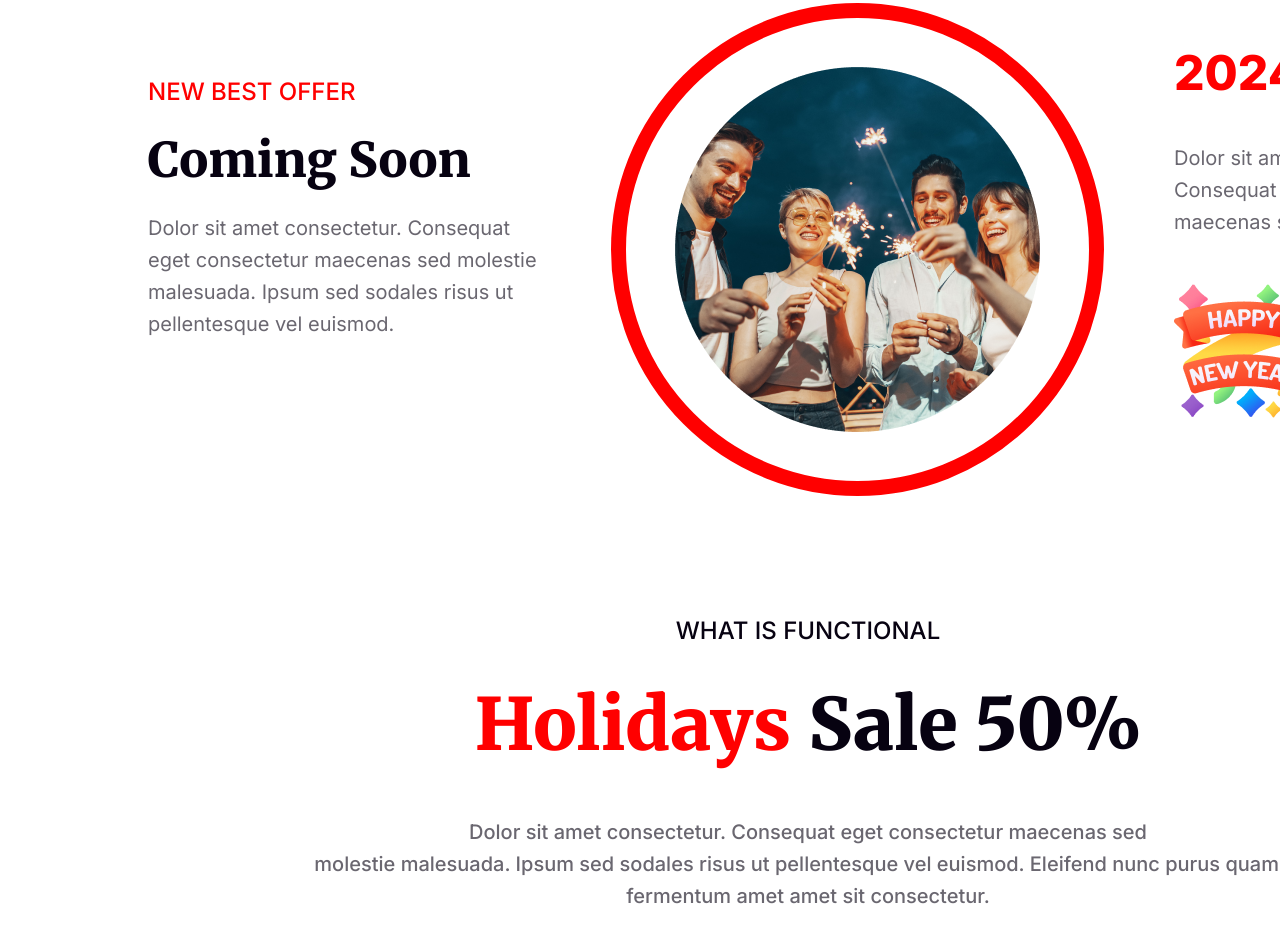
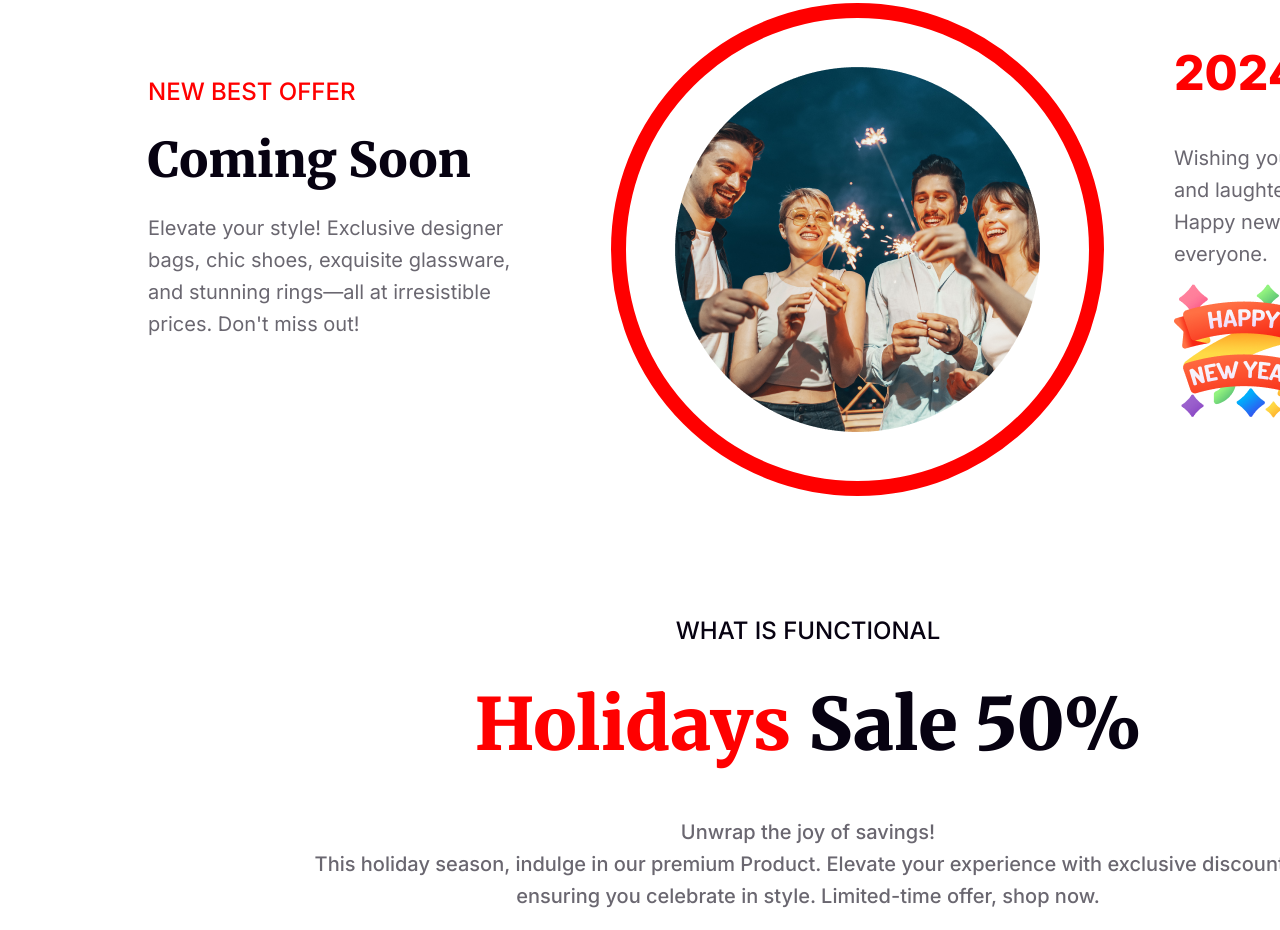
Before and after one commit to AlAmin5550/assignment-1, a plain HTML site: page index.html in a window 1280 px wide. Shown: the part 2974-3904 px from the top of the page. Drawn offline with Linux system fonts and the light colour scheme.

Commit message:
final commit

```diff
--- a/index.html
+++ b/index.html
@@ -31,8 +31,7 @@
         <section class="section-2">
             <div class="s2-content">
                 <h1 class="s2-t1">Welcome to midnight party</h1>
-                <p class="s2-p1">Dolor sit amet consectetur. Consequat eget consectetur maecenas sed molestie malesuada.
-                    Ipsum sed sodales risus ut pellentesque vel euismod. </p>
+                <p class="s2-p1">Join us for a dazzling New Year's Eve bash! Midnight revelry, music, laughter, and joy. Let's welcome 2024 with style! </p>
 
                 <button class="s2-button">Join Now</button>
             </div>
@@ -56,15 +55,14 @@
                 <div class="s4-p1">
                     <h3 class="s4-pt1">NEW BEST OFFER</h3>
                     <h1 class="s4-pt2">Coming Soon</h1>
-                    <p class="s4pt3">Dolor sit amet consectetur. Consequat eget consectetur maecenas sed molestie
-                        malesuada. Ipsum sed sodales risus ut pellentesque vel euismod. </p>
+                    <p class="s4pt3">Elevate your style! Exclusive designer bags, chic shoes, exquisite glassware, and stunning rings—all at irresistible prices. Don't miss out! </p>
                 </div>
                 <div class="s4-circle">
                     <img src="resources/Ellipse 1.png" class="circle-image" alt="">
                 </div>
                 <div class="s4-p3">
                     <h1 class="s4-p3t1">2024</h1>
-                    <p class="s4-p3t2">Dolor sit amet consectetur. Consequat eget consectetur maecenas sed.</p>
+                    <p class="s4-p3t2">Wishing you joy, success, and laughter in the new year! Happy new year to everyone.</p>
                     <img src="resources/Group 96.png" alt="">
                 </div>
             </div>
@@ -73,9 +71,7 @@
             <div class="section-5">
                 <h5 class="s5-t1">WHAT IS FUNCTIONAL</h5><br>
                 <h1 class="s5-t2"> <span class="holiday">Holidays</span> Sale 50%</h1><br>
-                <p class="s5-p">Dolor sit amet consectetur. Consequat eget consectetur maecenas sed <br>
-                    molestie malesuada. Ipsum sed sodales risus ut pellentesque vel euismod. Eleifend nunc purus quam id
-                    fermentum amet amet sit consectetur.</p>
+                <p class="s5-p">Unwrap the joy of savings! <br> This holiday season, indulge in our premium Product. Elevate your experience with exclusive discounts, ensuring you celebrate in style. Limited-time offer, shop now. </p>
             </div>
         <div class="section-image">
             <div class="item23"><img src="resources/Group 75.png" alt="" class="item1">
@@ -87,7 +83,7 @@
             <div class="s6-conttents">
                 <h4 class="s6-t1">THE BEST GIFTS</h4>
                 <h2 class="s6-t2">Our Awesome Portfolio</h2>
-                <p class="s6-p">Dolor sit amet consectetur. Consequat eget consectetur maecenas sed molestie malesuada. Ipsum sed sodales risus ut pellentesque vel euismod. </p>
+                <p class="s6-p">Elevate your lifestyle with our diverse product portfolio—innovative tech, stylish accessories, and quality essentials. Discover excellence in every detail. </p>
 
             </div>
             <div class="s6-img">
@@ -111,7 +107,7 @@
             <div class="s7-writings">
                 <img src="resources/Group 61.png" alt="">
                 <h1 class="s7-title">Subscribe Newsletter</h1>
-                <p class="s7-text">Dolor sit amet consectetur. Consequat eget consectetur maecenas sed molestie malesuada. Ipsum sed sodales risus ut pellentesque vel euismod. </p>
+                <p class="s7-text">Stay ahead of trends! Subscribe to our newsletter for exclusive previews, exciting product launches, and special offers. Don't miss out—join us now! </p>
                 <div class="elmai"><input class="s7-email" type="email" placeholder="user@gmail.com" name="" id="">
                 <input class="s7-btn" type="submit" value="Subscribe"></div>
             </div>
@@ -139,7 +135,7 @@
         </div>
         <hr class=".hr">
         <div class="fs3">
-            <p class="fs31">2017, All Rights Reserved.</p>
+            <p class="fs31">&copy; 2017, All Rights Reserved.</p>
             <p class="fs32">Unsubscribe</p>
         </div>
 
```
